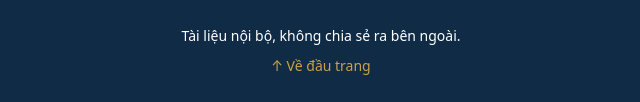
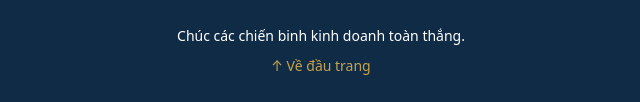
Before and after one commit to Demonna1412/CAM_NANG_SK, a plain HTML site: page index.html in a window 1280 px wide. Shown: the part 829-931 px from the top of the page, 319-959 px from the left. Drawn offline with Linux system fonts and the light colour scheme; no server answers.

Commit message:
Update index.html

```diff
--- a/index.html
+++ b/index.html
@@ -362,7 +362,7 @@
   <main id="main" hidden></main>
 
   <footer>
-    <p>Tài liệu nội bộ, không chia sẻ ra bên ngoài.</p>
+    <p>Chúc các chiến binh kinh doanh toàn thắng.</p>
     <p style="margin-top:8px"><a href="#top">↑ Về đầu trang</a></p>
   </footer>
 
```
